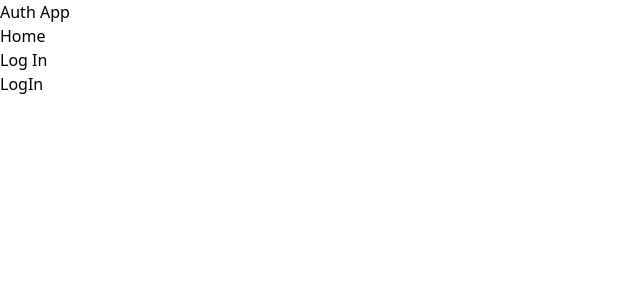
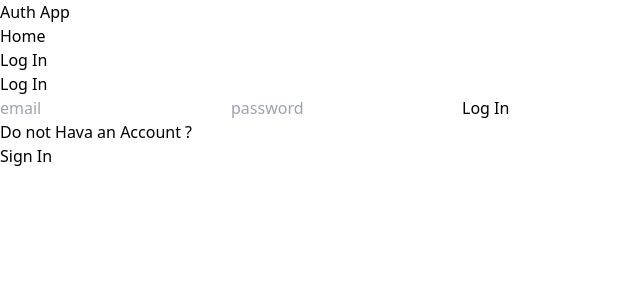
Before and after one commit to vishalrathore8oct/auth-gateway-mern, a React (Vite) app in the folder client/: page /log-in in a window 1280 px wide. Shown: the top 300 px of the page, without its empty margins (0-640 px from the left). Built offline with nearby package versions, Linux system fonts and the light colour scheme.

Commit message:
complete client side logIn page UI and it's functionality

```diff
--- a/client/src/pages/LogIn.jsx
+++ b/client/src/pages/LogIn.jsx
@@ -1,7 +1,64 @@
+import { Link, useNavigate } from "react-router-dom"
+import { useState } from "react"
+
 export default function LogIn() {
+
+  const [formData, setformData] = useState({})
+  const [error, setError] = useState(false)
+  const [loading, setLoading] = useState(false)
+  const navigate = useNavigate();
+
+  const handleChange = (e) => {
+    setformData({ ...formData, [e.target.id]: e.target.value })
+  }
+  // console.log(formData);
+  const handleSubmit = async (e) => {
+    e.preventDefault()
+
+    try {
+      setLoading(true)
+      setError(false)
+      const res = await fetch("/api/auth/log-in", {
+        method: "POST",
+        headers: {
+          "Content-Type": "application/json"
+        },
+        body: JSON.stringify(formData)
+      })
+      const data = await res.json()
+      console.log(data);
+
+      setLoading(false)
+
+      if (data.success === false) {
+        setError(true)
+        return
+      }
+
+      navigate("/")
+
+    } catch (error) {
+      setLoading(false)
+      setError(true)
+
+    }
+  }
+
   return (
-    <div>
-      LogIn
+    <div className="p-3 max-w-lg mx-auto">
+      <h1 className="text-3xl text-center font-semibold my-7">Log In</h1>
+      <form className="flex flex-col gap-4" onSubmit={handleSubmit}>
+        <input type="email" name="email" id="email" placeholder="email" className="bg-slate-200 p-3 rounded-lg" onChange={handleChange} />
+        <input type="password" name="password" id="password" placeholder="password" className="bg-slate-200 p-3 rounded-lg" onChange={handleChange} />
+        <button disabled={loading} className="bg-slate-700 text-white p-3 rounded-lg uppercase hover:opacity-90 disabled:opacity-80">
+          {loading ? "Loading....": "Log In"}
+        </button>
+      </form>
+      <div className="flex gap-3 mt-5">
+        <p>Do not Hava an Account ?</p>
+        <Link to="/sign-in"><span className="text-blue-500">Sign In</span></Link>
+      </div>
+      <p className="text-red-700">{error && "Something Went Wrong!"}</p>
     </div>
   )
 }
--- a/client/src/pages/SignIn.jsx
+++ b/client/src/pages/SignIn.jsx
@@ -1,4 +1,4 @@
-import { Link } from "react-router-dom"
+import { Link, useNavigate } from "react-router-dom"
 import { useState } from "react"
 
 export default function SignIn() {
@@ -6,6 +6,7 @@
   const [formData, setformData] = useState({})
   const [error, setError] = useState(false)
   const [loading, setLoading] = useState(false)
+  const navigate = useNavigate();
 
   const handleChange = (e) => {
     setformData({ ...formData, [e.target.id]: e.target.value })
@@ -34,6 +35,8 @@
         return
       }
 
+      navigate("/log-in")
+
     } catch (error) {
       setLoading(false)
       setError(true)
```
